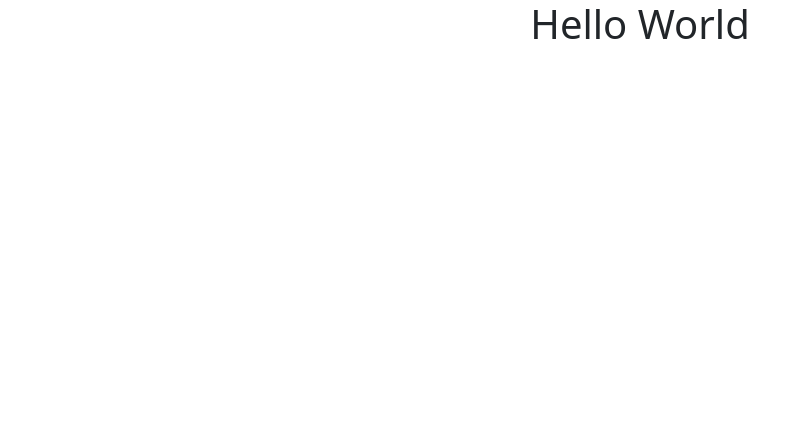
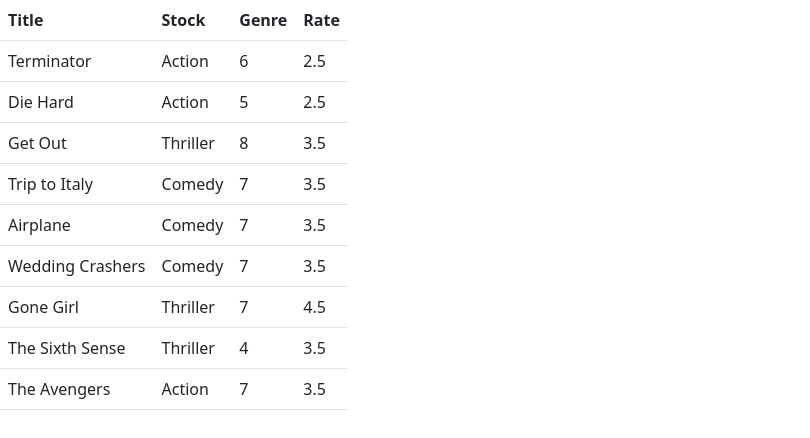
Before and after one commit to shadowp2810/vidly, a React (Create React App) app: page / in a window 1280 px wide. Shown: the top 438 px of the page, without its empty margins (0-810 px from the left). Built offline with nearby package versions, Linux system fonts and the light colour scheme.

Commit message:
Build movies component.

```diff
--- a/src/App.js
+++ b/src/App.js
@@ -1,11 +1,12 @@
 import React, { Component } from "react";
+import Movies from "./component/movies";
 import "./App.css";
 
 class App extends Component {
   render() {
     return (
-      <main className="App">
-        <h1>Hello World</h1>
+      <main className="Container">
+        <Movies />
       </main>
     );
   }
--- /dev/null
+++ b/src/component/movies.jsx
@@ -0,0 +1,35 @@
+import React, { Component } from "react";
+import { getMovies } from "../services/fakeMovieService";
+
+class Movies extends Component {
+  state = {
+    movies: getMovies(),
+  };
+
+  render() {
+    return (
+      <tabel className="table">
+        <thead>
+          <tr>
+            <th>Title</th>
+            <th>Stock</th>
+            <th>Genre</th>
+            <th>Rate</th>
+          </tr>
+        </thead>
+        <tbody>
+          {this.state.movies.map((movie) => (
+            <tr>
+              <td>{movie.title}</td>
+              <td>{movie.genre.name}</td>
+              <td>{movie.numberInStock}</td>
+              <td>{movie.dailyRentalRate}</td>
+            </tr>
+          ))}
+        </tbody>
+      </tabel>
+    );
+  }
+}
+
+export default Movies;
```
